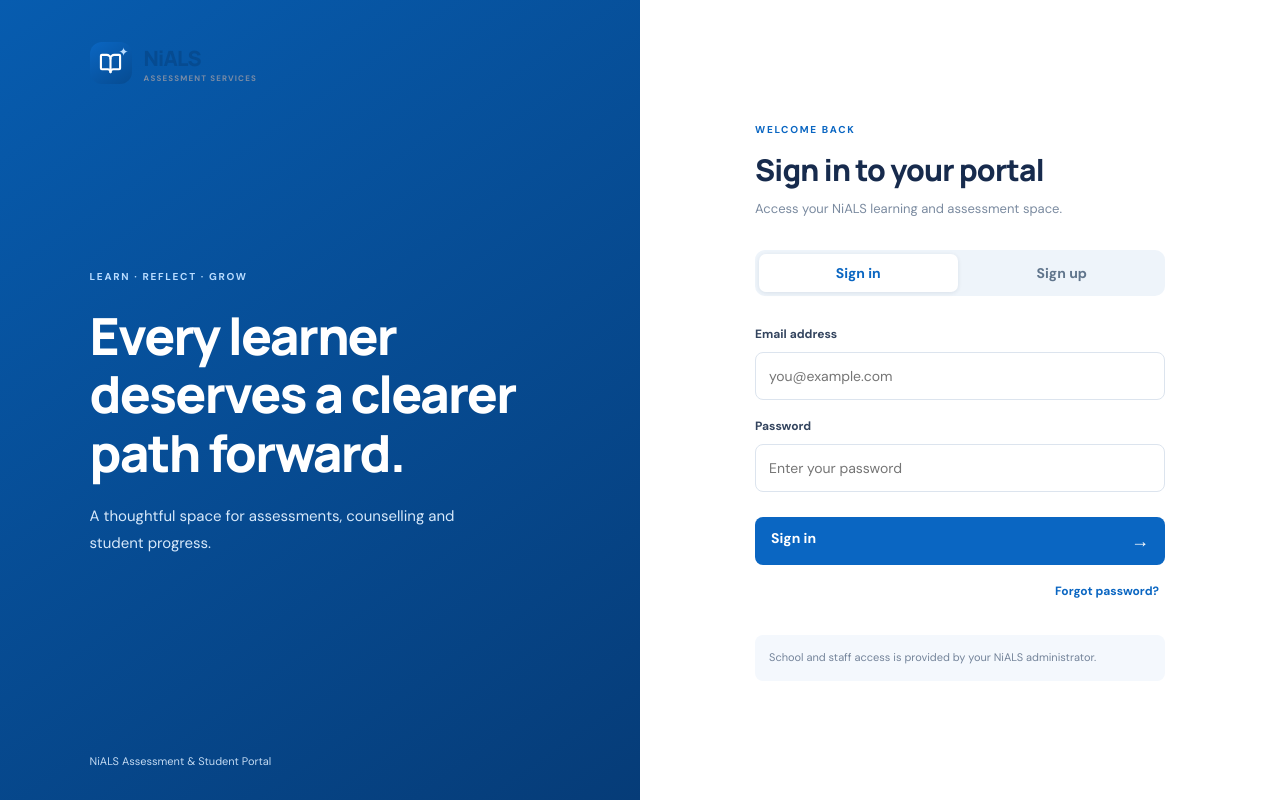
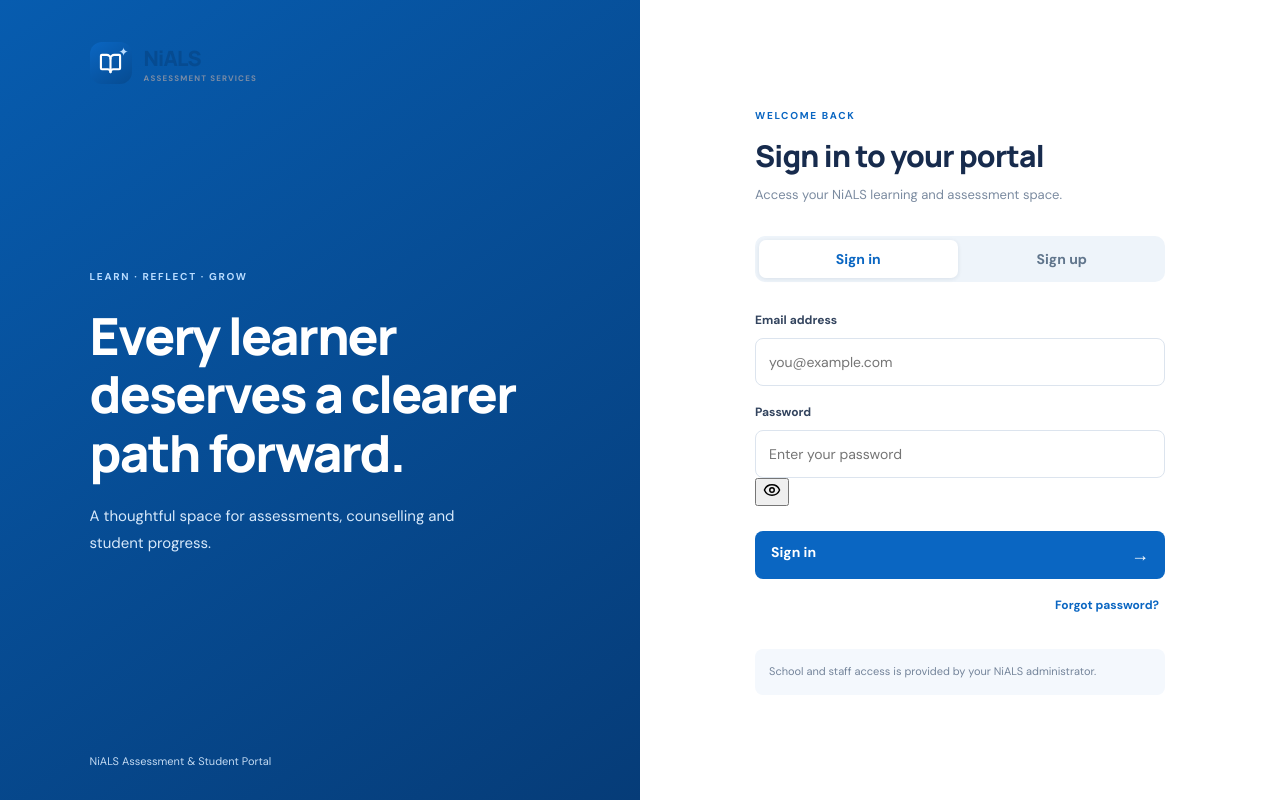
Before and after one commit to thasleenanasreen242-cmd/nials-assessment-lms, a Next.js app: page /login in a window 1280 px wide. Built offline with nearby package versions, Linux system fonts and the light colour scheme; no server answers.

Commit message:
Add show password toggle to sign in and sign up

```diff
--- a/app/login/page.tsx
+++ b/app/login/page.tsx
@@ -1,13 +1,14 @@
 "use client";
 
 import { FormEvent, useEffect, useState } from "react";
-import { BookOpen } from "lucide-react";
+import { BookOpen, Eye, EyeOff } from "lucide-react";
 import Link from "next/link";
 import { createClient } from "@/lib/supabase/client";
 
 export default function LoginPage() {
   const [email, setEmail] = useState("");
   const [password, setPassword] = useState("");
+  const [showPassword, setShowPassword] = useState(false);
   const [fullName, setFullName] = useState("");
   const [mode, setMode] = useState<"login" | "signup">("login");
   const [busy, setBusy] = useState(false);
@@ -102,7 +103,7 @@ export default function LoginPage() {
           <label htmlFor="email">Email address</label>
           <input id="email" type="email" autoComplete="username" required value={email} onChange={e=>setEmail(e.target.value)} placeholder="you@example.com"/>
           <label htmlFor="password">Password</label>
-          <input id="password" type="password" autoComplete={mode === "signup" ? "new-password" : "current-password"} minLength={8} required value={password} onChange={e=>setPassword(e.target.value)} placeholder={mode === "signup" ? "Create a password (at least 8 characters)" : "Enter your password"}/>
+          <div className="password-field"><input id="password" type={showPassword ? "text" : "password"} autoComplete={mode === "signup" ? "new-password" : "current-password"} minLength={8} required value={password} onChange={e=>setPassword(e.target.value)} placeholder={mode === "signup" ? "Create a password (at least 8 characters)" : "Enter your password"}/><button className="password-toggle" type="button" onClick={() => setShowPassword(v => !v)} aria-label={showPassword ? "Hide password" : "Show password"} aria-pressed={showPassword}>{showPassword ? <EyeOff size={18}/> : <Eye size={18}/>}</button></div>
           <button className="auth-submit" type="submit" disabled={busy}>{busy ? "Please wait…" : mode === "login" ? "Sign in" : "Create account"} <span>→</span></button>
         </form>
         {mode === "login" && <button className="auth-reset" type="button" disabled={busy} onClick={resetPassword}>Forgot password?</button>}
```
